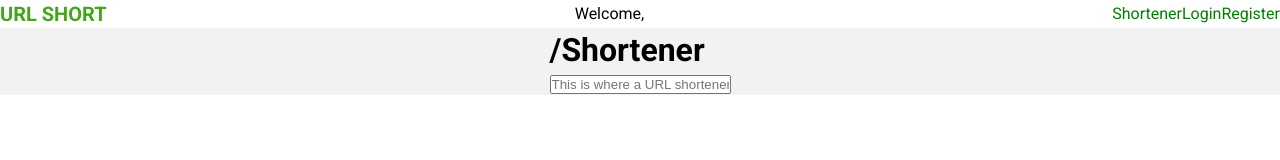
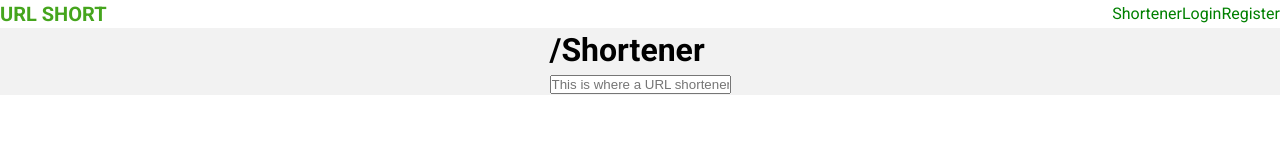
Before and after one commit to AerialWombat/url-shortener, a React (Create React App) app: page / in a window 1280 px wide. Shown: the top 160 px of the page. Built offline with nearby package versions, Linux system fonts and the light colour scheme.

Commit message:
Added render logic for signed in state

```diff
--- a/src/components/Header/Header.js
+++ b/src/components/Header/Header.js
@@ -8,14 +8,16 @@ import styles from "./header.module.scss";
 const Header = ({ signedIn, username }) => (
   <header className={styles.container}>
     <h1 className={styles.brand}>URL SHORT</h1>
+    <span>
+      {signedIn ? (
+        <React.Fragment>
           <p>Welcome, {username}</p>
-
-    {signedIn ? (
           <Link className={styles.navlink} to="/signout">
             Sign Out
           </Link>
+        </React.Fragment>
       ) : (
-      <span>
+        <React.Fragment>
           <Link className={styles.navlink} to="/">
             Shortener
           </Link>
@@ -25,8 +27,9 @@ const Header = ({ signedIn, username }) => (
           <Link className={styles.navlink} to="/register">
             Register
           </Link>
+        </React.Fragment>
+      )}
     </span>
-    )}
   </header>
 );
 
```
Lines whose indentation alone changed are shown as unchanged.
